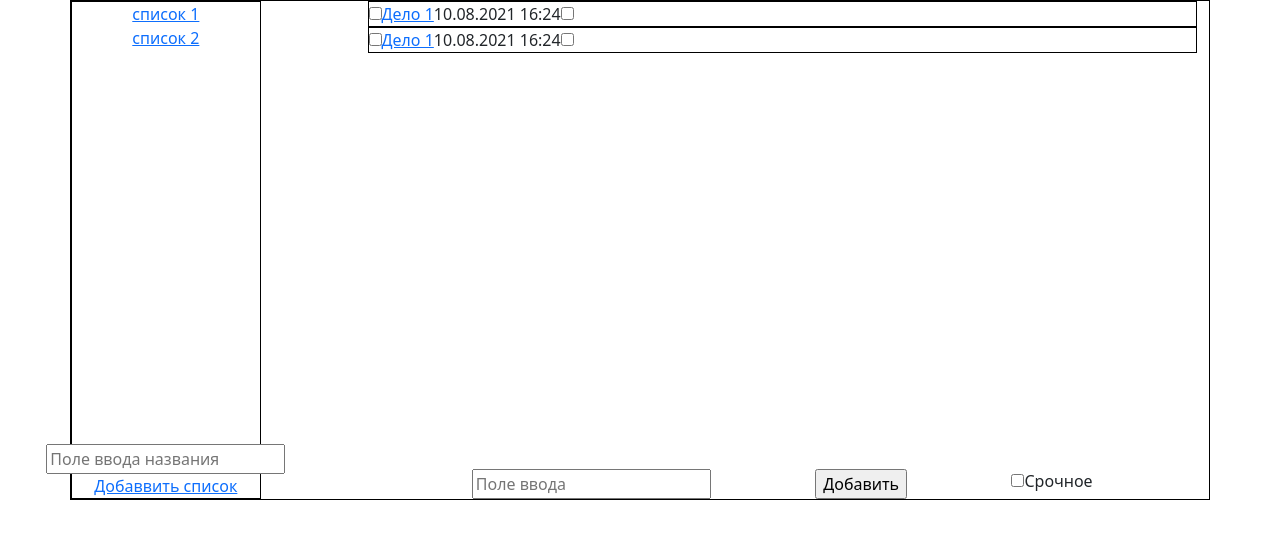
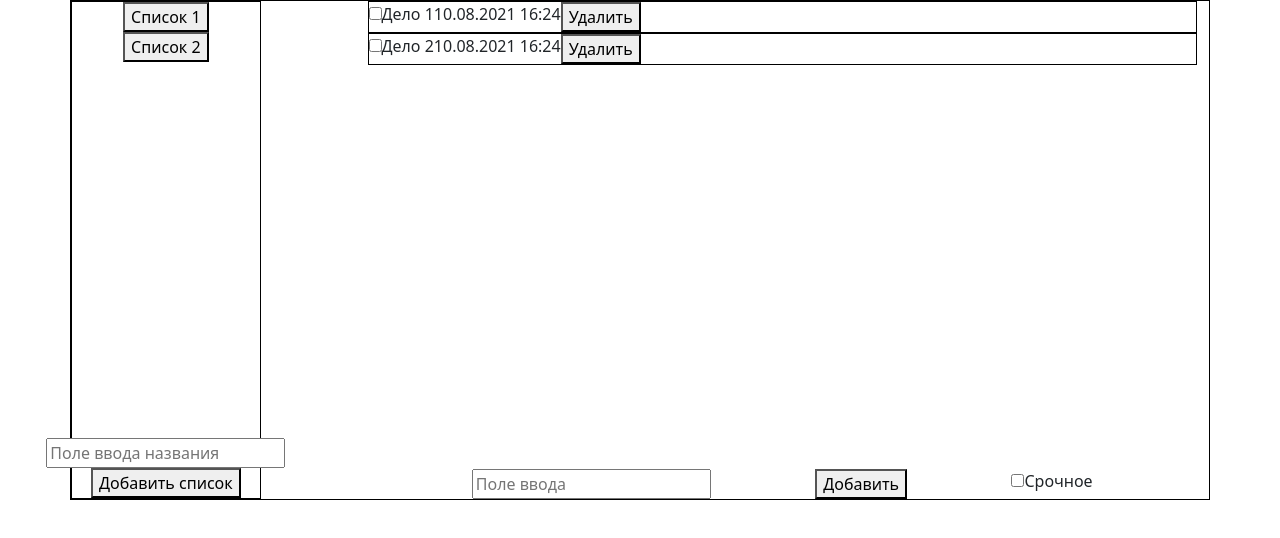
Before and after one commit to xidan-developer/qweqweqwe, a Vue app: page / in a window 1280 px wide. Shown: the top 538 px of the page. Built offline with nearby package versions, Linux system fonts and the light colour scheme; no server answers.

Commit message:
NEW COM2

```diff
--- a/package.json
+++ b/package.json
@@ -10,6 +10,7 @@
   "dependencies": {
     "axios": "^0.21.1",
     "core-js": "^3.6.5",
+    "uuid": "^8.3.2",
     "vue": "^2.6.11",
     "vue-router": "^3.2.0",
     "vuex": "^3.4.0"
--- a/src/components/AddDelo.vue
+++ b/src/components/AddDelo.vue
@@ -1,17 +1,38 @@
 <template>
   <div class="adddelo">
-    <div><input type="text" placeholder="Поле ввода"></div>
-    <div><input type="submit" value="Добавить"></div>
+    <div><input @change="todoTextChange" v-bind:value="todoText"  type="text" placeholder="Поле ввода"></div>
+    <div><button @click="addTodo(todoText)">Добавить</button></div>
     <div><input type="checkbox">Срочное</div>
   </div>
 </template>
 
 <script>
+import { mapActions } from 'vuex';
 export default {
-  name: "AddDelo"
-}
+  data() {
+    return {
+      todoText:""
+    };
+  },
+  name: "AddDelo",
+  methods:{
+    ...mapActions(["addTodo"]),
+    todoTextChange(e) {
+      this.todoText = e.target.value;
+    },
+    addTodoI(){
+      this.addTodo({
+        title: this.todoText,
+      });
+      this.todoText = "";
+    }
+  }
+};
 </script>
 
 <style scoped>
-
+.adddelo {
+  display: flex;
+  justify-content: space-evenly;
+}
 </style>
--- a/src/components/AddTodo.vue
+++ b/src/components/AddTodo.vue
@@ -5,13 +5,13 @@
       <input type="checkbox">
     </div>
     <div>
-      <a href="">Дело 1</a>
+      <span>Дело 1</span>
     </div>
     <div>
       <span>10.08.2021 16:24</span>
     </div>
     <div>
-      <input type="checkbox">
+      <button>Удалить</button>
     </div>
   </div>
   <div class="d-flex deloblock">
@@ -19,13 +19,13 @@
       <input type="checkbox">
     </div>
     <div>
-      <a href="">Дело 1</a>
+      <span>Дело 2</span>
     </div>
     <div>
       <span>10.08.2021 16:24</span>
     </div>
     <div>
-      <input type="checkbox">
+      <button>Удалить</button>
     </div>
   </div>
   </div>
@@ -42,4 +42,7 @@ export default {
 .d-flex.deloblock {
   border: 1px solid black;
 }
+.deloblock{
+  border: 1px solid black;
+}
 </style>
--- a/src/components/Todo.vue
+++ b/src/components/Todo.vue
@@ -1,12 +1,12 @@
 <template>
   <div class="listdel col-md-2">
     <div>
-      <div><a href="">список 1</a></div>
-      <div><a href="">список 2</a></div>
+      <div><button>Список 1</button></div>
+      <div><button>Список 2</button></div>
     </div>
     <div>
       <div><input type="text" placeholder="Поле ввода названия"></div>
-      <div><a href="">Добаввить список</a></div>
+      <div><button>Добавить список</button></div>
     </div>
   </div>
 </template>
@@ -20,5 +20,11 @@ export default {
 </script>
 
 <style scoped lang="scss">
-
+.listdel{
+  display: flex;
+  flex-direction: column;
+  justify-content: space-between;
+  align-items: center;
+  text-align: center;
+}
 </style>
--- a/src/store/index.js
+++ b/src/store/index.js
@@ -6,9 +6,12 @@ Vue.use(Vuex);
 export default new Vuex.Store({
   state: {
     filter: 'all',
-    todos: []
+    todos: [
+
+    ],
   },
   getters: {
+    allTodos: (state) => state.todos,
     remaining(state) {
       return state.todos.filter(todo => !todo.completed).length
     },
@@ -30,6 +33,10 @@ export default new Vuex.Store({
     }
   },
   mutations: {
+    add_todo(state,todo){
+      state.todos.push(todo);
+      console.log(todo);
+    },
     addTodo(state, todo) {
       state.todos.push({
         id: todo.id,
@@ -62,10 +69,8 @@ export default new Vuex.Store({
     }
   },
   actions: {
-    addTodo(context, todo) {
-      setTimeout(() => {
-        context.commit('addTodo', todo)
-      }, 100)
+    addTodo({ commit }, todo) {
+      commit("add_todo",todo);
     },
     updateTodo(context, todo) {
       setTimeout(() => {
--- a/src/views/Home.vue
+++ b/src/views/Home.vue
@@ -50,10 +50,7 @@ export default {
   flex-direction: column;
   justify-content: space-between;
 }
-.adddelo {
-  display: flex;
-  justify-content: space-evenly;
-}
+
 .obshii{
   height: 500px;
   border: 1px solid black;
@@ -63,14 +60,6 @@ export default {
   display: flex;
   justify-content: space-between;
 }
-.listdel{
-  display: flex;
-  flex-direction: column;
-  justify-content: space-between;
-  align-items: center;
-  text-align: center;
-}
-.deloblock{
-  border: 1px solid black;
-}
+
+
 </style>
```
Also changed, not shown: 1 other file (tests, documents, lock files or other folders).
